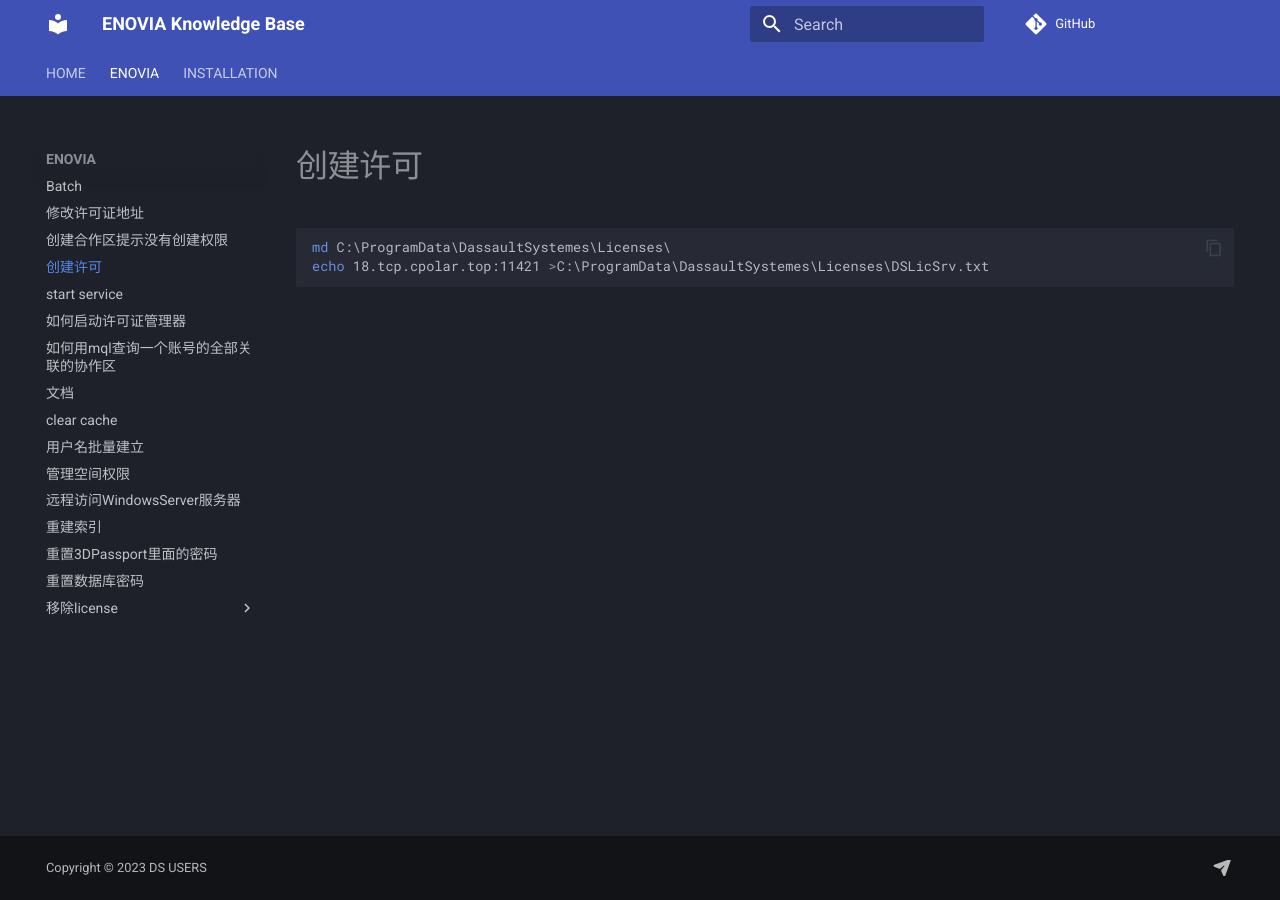
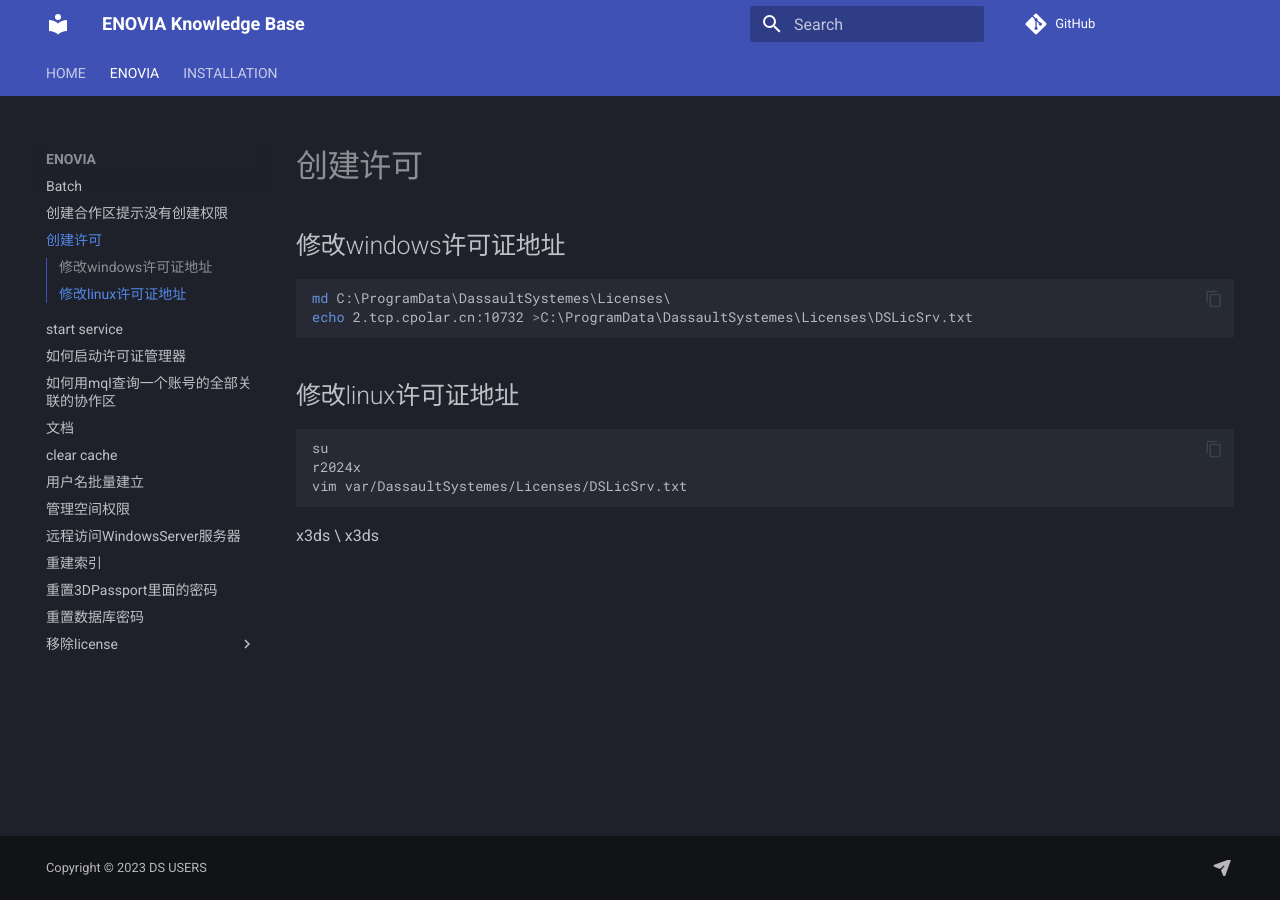
Before and after one commit to xuscode/ENO, an MkDocs documentation site: the page built from docs/ENOVIA/创建许可.md, in a window 1280 px wide. Built offline with MkDocs 1.6.1 and Material for MkDocs 9.7.7, drawn with Linux system fonts in a browser that asks for light colours; nearby versions of some CDN libraries; comment, search, counter and statistics services are not loaded.

Commit message:
12/25/2023 Mon 11:44:23.64

````diff
--- a/docs/ENOVIA/linux-修改许可证地址.md
+++ /dev/null
@@ -1,10 +0,0 @@
-
-
-# 修改许可证地址
-
-```batch
-su
-r2024x
-vim var/DassaultSystemes/Licenses/DSLicSrv.txt
-```
-x3ds\x3ds
--- a/docs/ENOVIA/创建许可.md
+++ b/docs/ENOVIA/创建许可.md
@@ -3,8 +3,19 @@
 # 创建许可
 
 
+## 修改windows许可证地址
+
 ```batch
 md C:\ProgramData\DassaultSystemes\Licenses\
-echo 18.tcp.cpolar.top:11421 >C:\ProgramData\DassaultSystemes\Licenses\DSLicSrv.txt
+echo 2.tcp.cpolar.cn:10732 >C:\ProgramData\DassaultSystemes\Licenses\DSLicSrv.txt
 
 ```
+
+## 修改linux许可证地址
+
+```batch
+su
+r2024x
+vim var/DassaultSystemes/Licenses/DSLicSrv.txt
+```
+	x3ds \ 	x3ds
````
